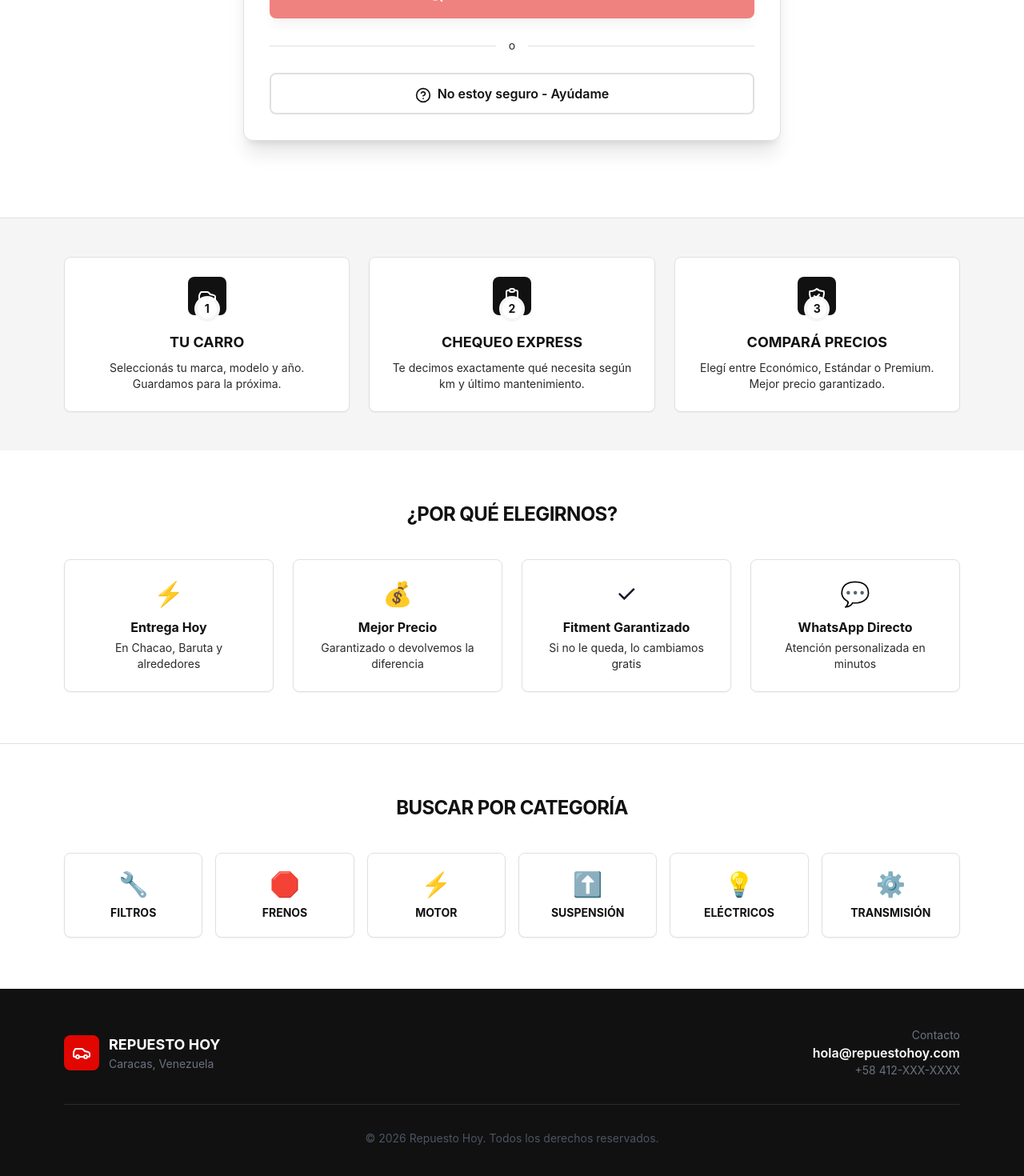
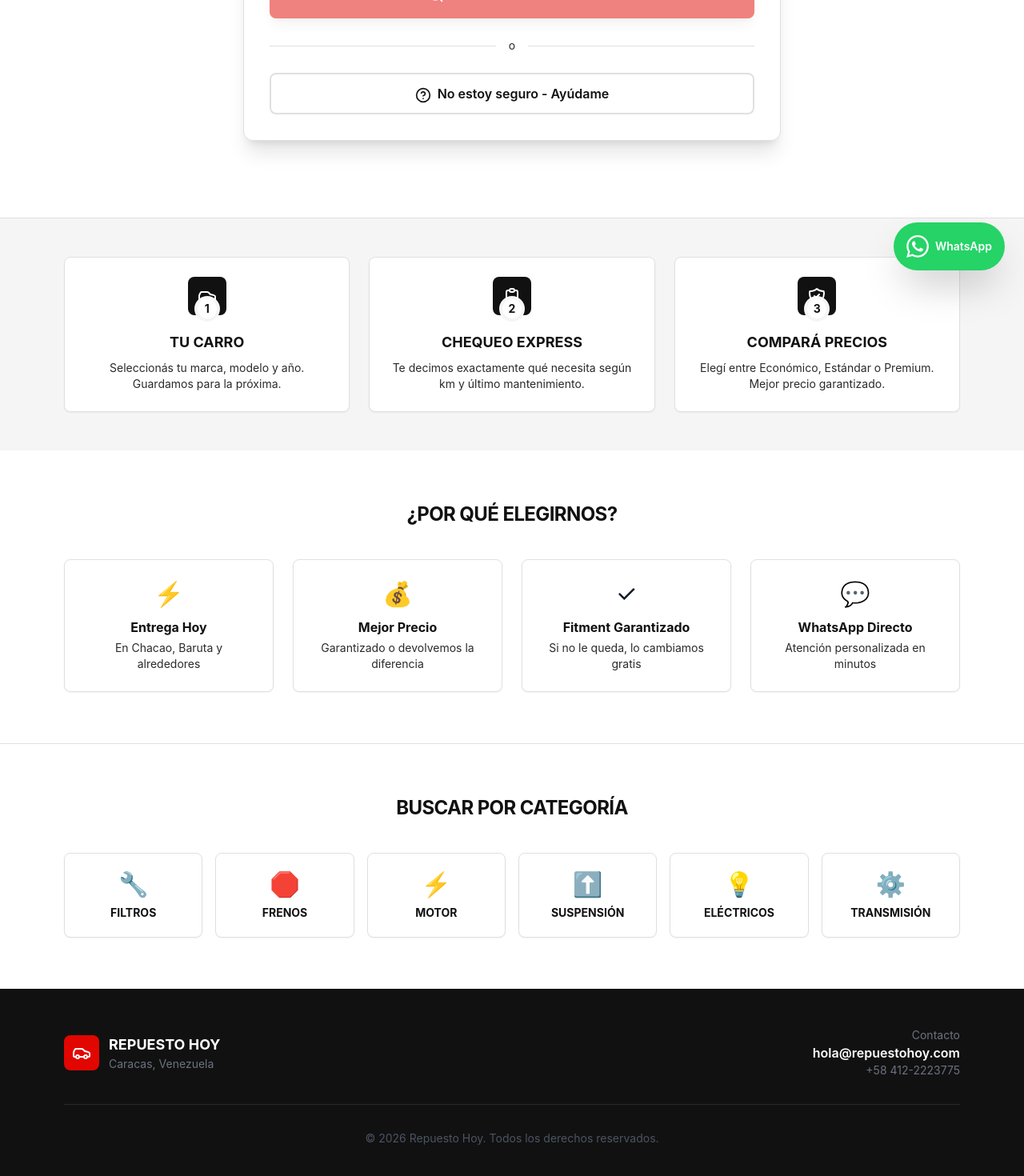
Before and after one commit to RepuestoHoy/RepuestoHoy, a Next.js app: page / in a window 1280 px wide. Shown: the part 438-1908 px from the top of the page at 80% size. Built offline with nearby package versions, Linux system fonts and the light colour scheme.

Commit message:
chore: agregar número WhatsApp +58 412-2223775 y botón flotante

```diff
--- a/app/page.tsx
+++ b/app/page.tsx
@@ -260,7 +260,7 @@
             <div className="text-center md:text-right">
               <p className="text-gray-500 text-sm">Contacto</p>
               <p className="font-semibold">hola@repuestohoy.com</p>
-              <p className="text-sm text-gray-500">+58 412-XXX-XXXX</p>
+              <p className="text-sm text-gray-500">+58 412-2223775</p>
             </div>
           </div>
           <div className="border-t border-[#2A2A2A] pt-8 text-center text-sm text-gray-600">
@@ -268,6 +268,20 @@
           </div>
         </div>
       </footer>
+
+      {/* WhatsApp Floating Button */}
+      <a
+        href="https://wa.me/584122223775?text=Hola!%20Vengo%20de%20repuestohoy.com%20y%20quiero%20consultar%20sobre%20un%20repuesto"
+        target="_blank"
+        rel="noopener noreferrer"
+        className="fixed bottom-6 right-6 z-50 bg-[#25D366] hover:bg-[#128C7E] text-white p-4 rounded-full shadow-2xl transition-all hover:scale-110 flex items-center gap-2"
+        aria-label="Contactar por WhatsApp"
+      >
+        <svg className="w-7 h-7" fill="currentColor" viewBox="0 0 24 24">
+          <path d="M17.472 14.382c-.297-.149-1.758-.867-2.03-.967-.273-.099-.471-.148-.67.15-.197.297-.767.966-.94 1.164-.173.199-.347.223-.644.075-.297-.15-1.255-.463-2.39-1.475-.883-.788-1.48-1.761-1.653-2.059-.173-.297-.018-.458.13-.606.134-.133.298-.347.446-.52.149-.174.198-.298.298-.497.099-.198.05-.371-.025-.52-.075-.149-.669-1.612-.916-2.207-.242-.579-.487-.5-.669-.51-.173-.008-.371-.01-.57-.01-.198 0-.52.074-.792.372-.272.297-1.04 1.016-1.04 2.479 0 1.462 1.065 2.875 1.213 3.074.149.198 2.096 3.2 5.077 4.487.709.306 1.262.489 1.694.625.712.227 1.36.195 1.871.118.571-.085 1.758-.719 2.006-1.413.248-.694.248-1.289.173-1.413-.074-.124-.272-.198-.57-.347m-5.421 7.403h-.004a9.87 9.87 0 01-5.031-1.378l-.361-.214-3.741.982.998-3.648-.235-.374a9.86 9.86 0 01-1.51-5.26c.001-5.45 4.436-9.884 9.888-9.884 2.64 0 5.122 1.03 6.988 2.898a9.825 9.825 0 012.893 6.994c-.003 5.45-4.437 9.884-9.885 9.884m8.413-18.297A11.815 11.815 0 0012.05 0C5.495 0 .16 5.335.157 11.892c0 2.096.547 4.142 1.588 5.945L.057 24l6.305-1.654a11.882 11.882 0 005.683 1.448h.005c6.554 0 11.89-5.335 11.893-11.893a11.821 11.821 0 00-3.48-8.413z"/>
+        </svg>
+        <span className="font-semibold text-sm hidden md:inline">WhatsApp</span>
+      </a>
     </div>
   )
 }
```
Also changed, not shown: 1 other file (tests, documents, lock files or other folders).
